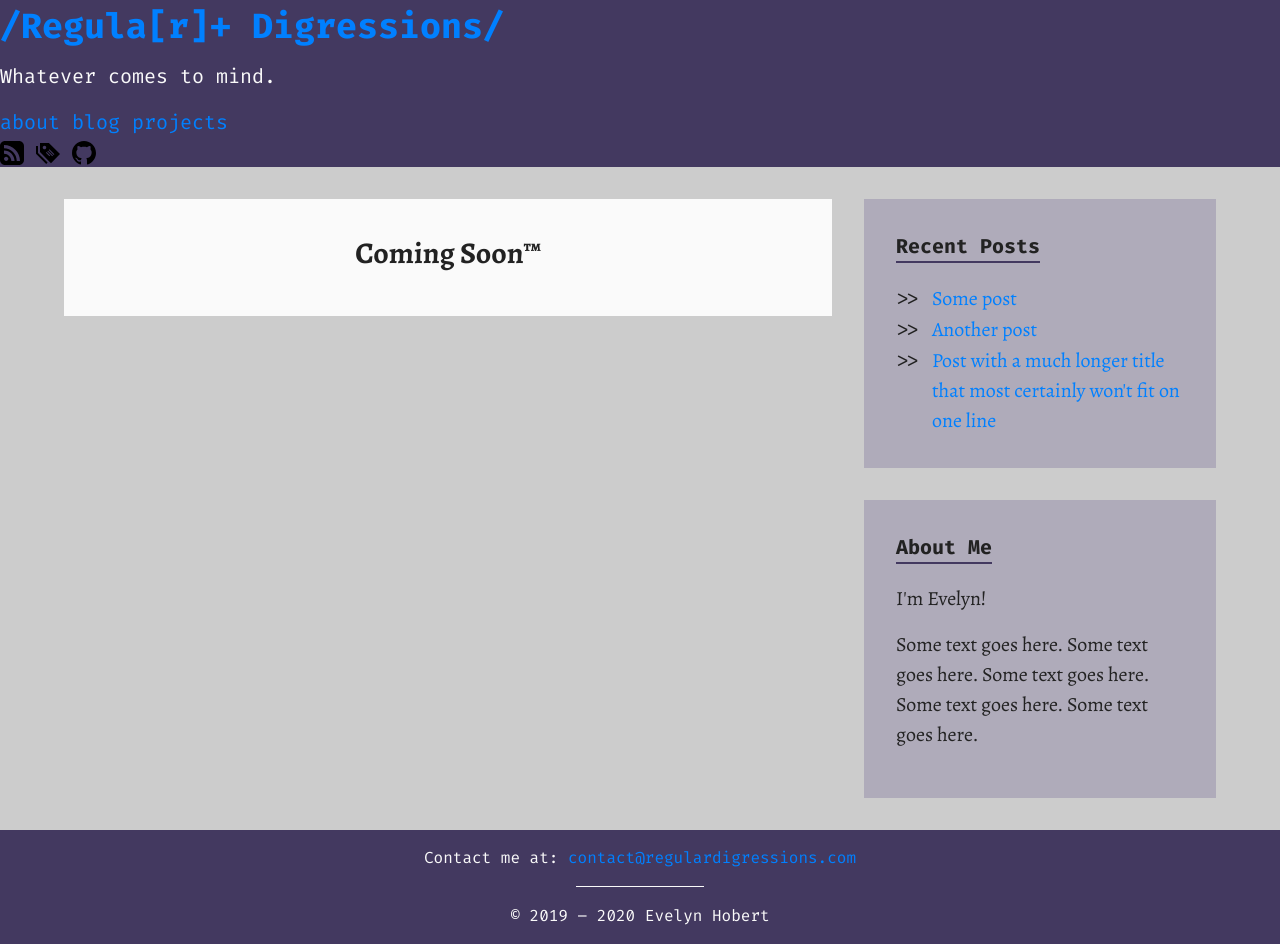
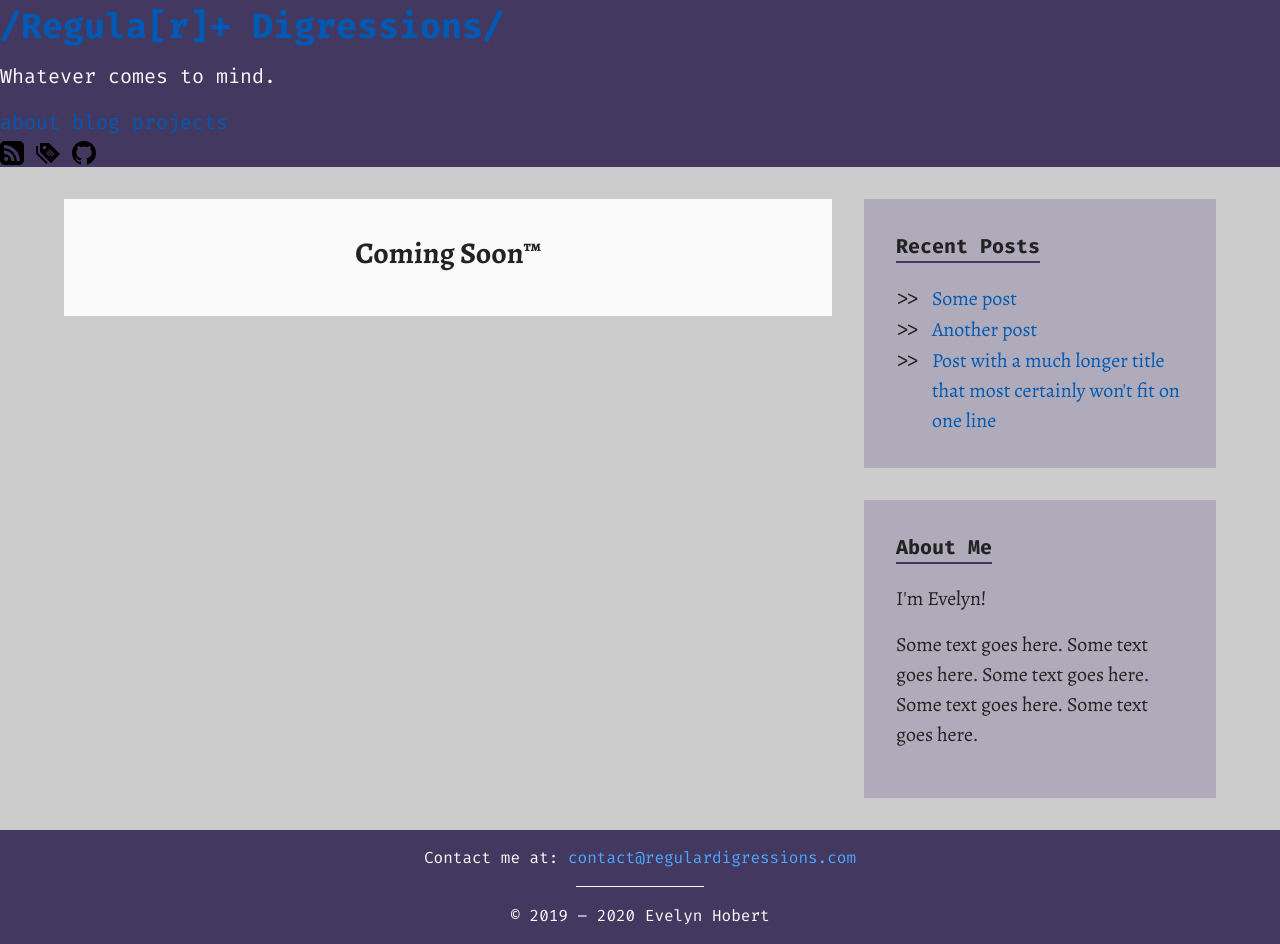
Before and after one commit to Evelyn-H/regulardigressions.com, a Jekyll site: the page built from index.md, in a window 1280 px wide. Built offline with Jekyll 4.4.1, drawn with Linux system fonts in a browser that asks for light colours.

Commit message:
link colour improvement

```diff
--- a/_sass/_content.scss
+++ b/_sass/_content.scss
@@ -16,12 +16,14 @@
     // padding-top: 1rem;
     padding: 0;
 
-
     & > ol {
         display: table;
         counter-reset: list;
         margin: 0;
-        padding: 1rem 2rem;
+        padding: 0;
+        // padding-top: 1rem;
+        // padding-right: 1rem;
+        border-spacing: 0 1rem;
 
         & > li {
             list-style: none;
@@ -39,6 +41,7 @@
             &::before {
                 display: table-cell;
                 padding-right: 1rem;
+                padding-left: 1rem;
 
                 counter-increment: list;
                 content: "[" counter(list) "]";
--- a/_sass/_styling.scss
+++ b/_sass/_styling.scss
@@ -68,6 +68,13 @@ a {
     .short-hr {
         border-top: 1px solid $light;
     }
+
+    a {
+        color: lighten($link, 30%);
+        &:hover {
+            color: lighten($link-hover, 30%);
+        }
+    }
 }
 
 /* SIDEBAR */
@@ -82,6 +89,13 @@ a {
             border-bottom: 2px solid $primary;
             margin-bottom: 1em;
         }
+
+        // a {
+        //     color: darken($link, 10%);
+        //     &:hover {
+        //         color: darken($link-hover, 10%);
+        //     }
+        // }
     }
 }
 
--- a/_sass/_variables.scss
+++ b/_sass/_variables.scss
@@ -13,7 +13,7 @@ $dark-ish: #ccc;
 $dark: #222;
 $primary: hsl(255, 25%, 30%);
 $primary-lighter: hsl(255, 10%, 70%);
-$link: hsl(210, 100%, 50%);
+$link: hsl(210, 100%, 35%);
 $link-hover: hsl(210, 100%, 25%);
 
 // layout sizes
```
